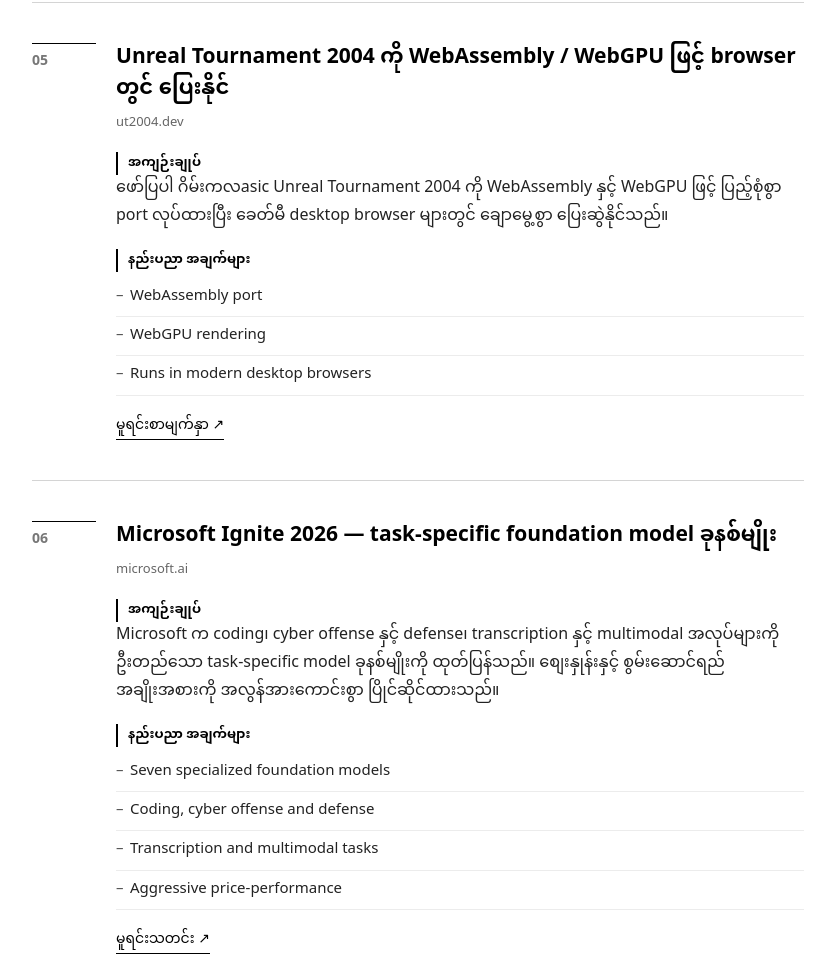
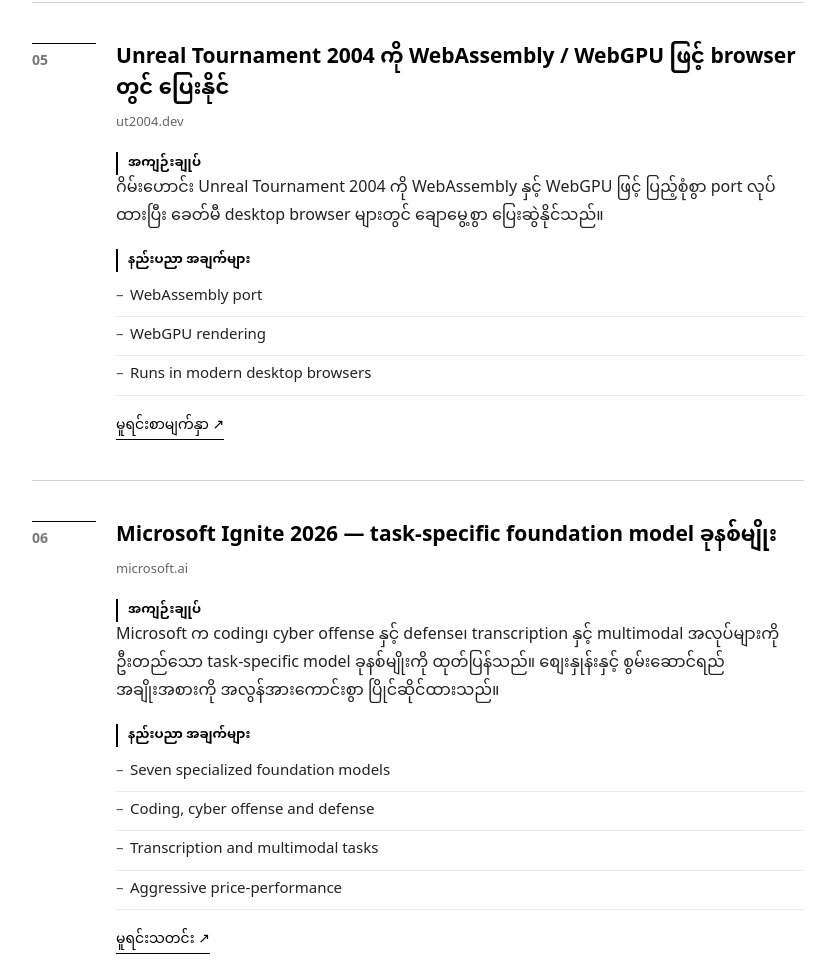
Before and after one commit to thelapyae/thelapyae-daily-news, a plain HTML site: page index.html in a window 1280 px wide. Shown: the part 2361-3333 px from the top of the page, without its empty margins (222-1057 px from the left). Drawn offline with Linux system fonts and the light colour scheme.

Commit message:
Fix stray fragment in story 5 summary (Thursday, November 19, 2026 edition)

```diff
--- a/index.html
+++ b/index.html
@@ -153,7 +153,7 @@ h1{font-size:30px;font-weight:700;line-height:1.35}
         <span class="src">ut2004.dev</span>
         <div class="body">
           <span class="label">အကျဉ်းချုပ်</span>
-          <p>ဖော်ပြပါ ဂိမ်းကလasic Unreal Tournament 2004 ကို WebAssembly နှင့် WebGPU ဖြင့် ပြည့်စုံစွာ port လုပ်ထားပြီး ခေတ်မီ desktop browser များတွင် ချောမွေ့စွာ ပြေးဆွဲနိုင်သည်။</p>
+          <p>ဂိမ်းဟောင်း Unreal Tournament 2004 ကို WebAssembly နှင့် WebGPU ဖြင့် ပြည့်စုံစွာ port လုပ်ထားပြီး ခေတ်မီ desktop browser များတွင် ချောမွေ့စွာ ပြေးဆွဲနိုင်သည်။</p>
           <span class="label">နည်းပညာ အချက်များ</span>
           <ul class="specs">
             <li>WebAssembly port</li>
```
